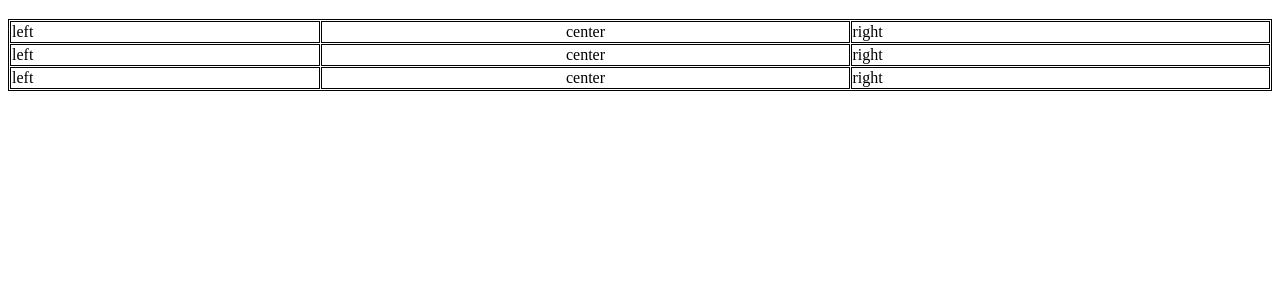
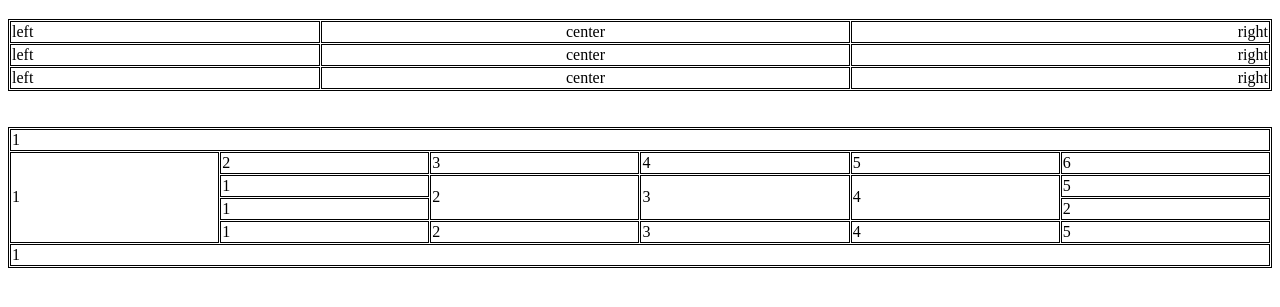
Before and after one commit to acciojob/alignment-Sameerpatle, a website: page main.html in a window 1280 px wide. Shown: the part 61-368 px from the top of the page. Drawn offline with Linux system fonts and the light colour scheme.

Commit message:
created a submission

```diff
--- a/main.html
+++ b/main.html
@@ -31,5 +31,46 @@
             <td id="t13" class="right">right</td>
         </tr>
     </table>
+<br><br>
+	 <table id="table-2">
+        <tr>
+            <td colspan="6">1</td>
+
+        <tr>
+            <td rowspan="4">1</td>
+            <td>2</td>
+            <td>3</td>
+            <td>4</td>
+            <td>5</td>
+            <td>6</td
+        </tr>
+        <tr>
+            <td >1</td>
+            <td rowspan="2">2</td>
+            <td rowspan="2">3</td>
+            <td rowspan="2">4</td>
+            <td>5</td>
+
+        </tr>
+        <tr>
+            <td>1</td>
+            <td>2</td>
+
+
+
+
+        </tr>
+        <tr>
+            <td>1</td>
+            <td>2</td>
+            <td>3</td>
+            <td>4</td>
+            <td>5</td>
+
+        </tr>
+        <tr>
+            <td colspan="6">1</td>
+
+    </table>
 
 </html>
--- a/styles.css
+++ b/styles.css
@@ -10,5 +10,5 @@ table{
 	text-align:center;
 }
 .right{
-	text-align:right:
+	text-align:right;
 }
```
